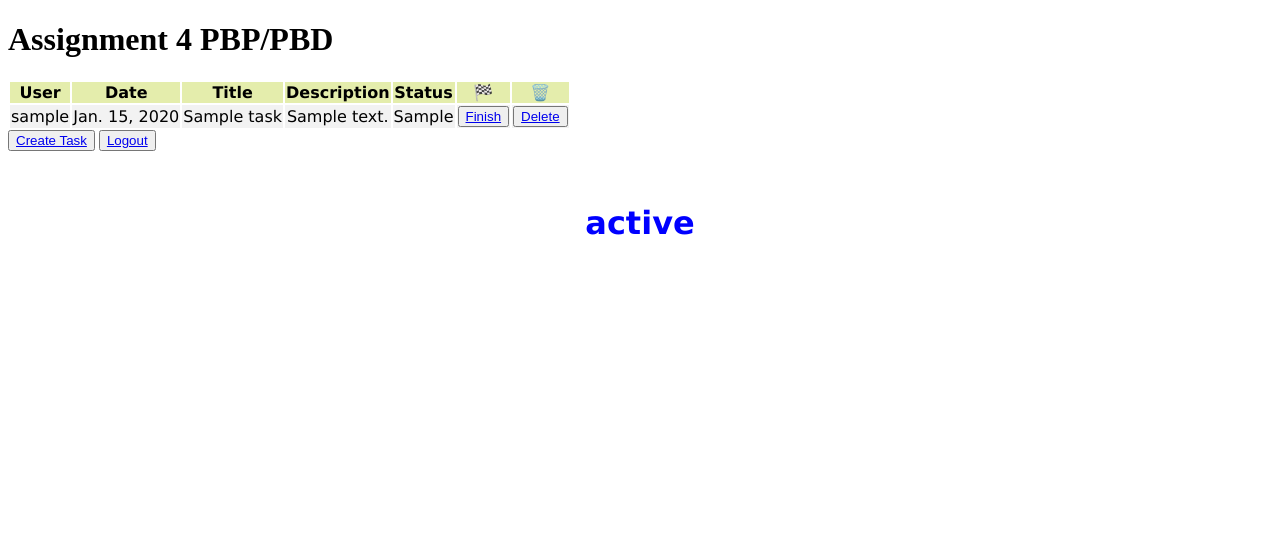
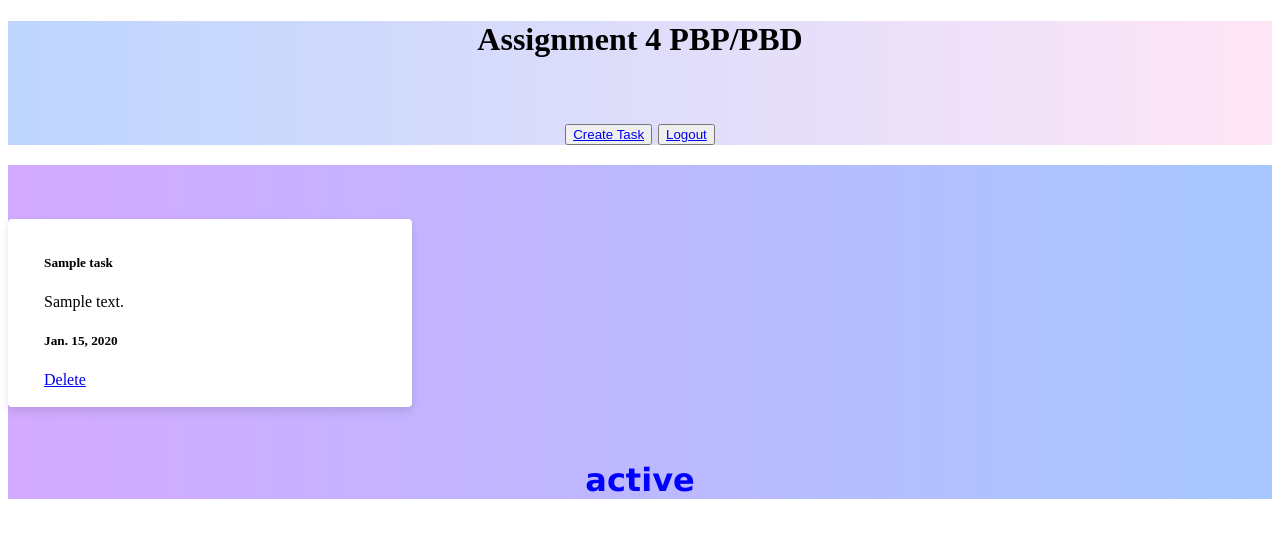
Before and after one commit to garbitz/tugas3_pbp, a Django app: template todolist/templates/todolist.html in a window 1280 px wide. Shown: the top 538 px of the page. Run offline with Django 4.2, Linux system fonts and the light colour scheme; tables that the repository leaves empty hold one stand-in row (values such as "Sample post"); the template is opened without the code that fills it: values that come from a table or form of the project are taken from there, most other values are stand-ins (such as "Sample title", 1, 10 or a date in 2020).

Commit message:
Update todolist.html

```diff
--- a/todolist/templates/todolist.html
+++ b/todolist/templates/todolist.html
@@ -2,46 +2,85 @@
 
  {% block content %}
 
-  <h1>Assignment 4 PBP/PBD</h1>
+  <style>
+    .gradient-custom {
+      /* W3C, IE 10+/ Edge, Firefox 16+, Chrome 26+, Opera 12+, Safari 7+ */
+      background: linear-gradient(to right, rgb(211, 170, 255), rgb(166, 199, 255))
+    }
 
+    .navbar-custom {
+      background: linear-gradient(to left, rgb(255, 229, 246), rgb(189, 213, 255))
+    }
+
+    .card{
+      border-radius: 4px;
+      background: #fff;
+      box-shadow: 0 6px 10px rgba(0,0,0,.08), 0 0 6px rgba(0,0,0,.05);
+      transition: .3s transform cubic-bezier(.155,1.105,.295,1.12),.3s box-shadow,.3s -webkit-transform cubic-bezier(.155,1.105,.295,1.12);
+      padding: 14px 80px 18px 36px;
+      cursor: pointer;
+    }
+
+    .card:hover{
+      transform: scale(1.05);
+      box-shadow: 0 10px 20px rgba(0,0,0,.12), 0 4px 8px rgba(0,0,0,.06);
+    }
+
+    body {
+            overflow-x: hidden;
+        }
+  </style>
+
+
+
+  <div class="navbar fixed-top navbar-custom color-custom shadow-lg p-3 mb-5 ">
+
+    <h1 class="px-2" style="text-align: center;">Assignment 4 PBP/PBD<br></h1><br>
+
+
+    <h2 class="px-2" style="text-align: center;">
+      <button class="btn btn-outline-light btn-lg px-5">
+        <a href="{% url 'todolist:create-task' %}"> Create Task</a>
+      </button>
+
+      <button class="btn btn-outline-light btn-lg px-5">
+        <a href="{% url 'todolist:logout' %}"> Logout</a>
+      </button>
+    </h2>
+
+  </div>
+
+  <div class="gradient-custom">
+    <br><br><br>
     {% if list %}
-  <table style="font-family: Verdana, Geneva, Tahoma, sans-serif;">
-    <tr>
-      <th>User</th>
-      <th>Date</th>
-      <th>Title</th>
-      <th>Description</th>
-      <th>Status</th>
-      <th>🏁</th>
-      <th>🗑️</th>
-    </tr>
+      <div class="row row-cols-4 g-5 py-5 px-5 row d-flex justify-content-center">
       {% comment %} Add the data below this line {% endcomment %}
       {% for item in list %}
-    <tr>
-      <td>{{item.user}}</td>
-      <td>{{item.date}}</td>
-      <td>{{item.title}}</td>
-      <td>{{item.description}}</td>
-      <td>{{item.is_finished}}</td>
-      <td><button><a href="{% url 'todolist:finish-task' item.id %}">Finish</a></button></td>
-      <td><button><a href="{% url 'todolist:delete-task' item.id %}">Delete</a></button></td>
 
-    </tr>
+        <div class="col">
+          <div class="card .bg-light .bg-gradient rounded" style="width: 18rem;">
+            <div class="card-body">
+              <h5 class="card-title">{{item.title}}</h5>
+              <p class="card-text">{{item.description}}</p>
+              <h5 class="card-date">{{item.date}}</h5>
+              <a href="{% url 'todolist:delete-task' item.id %}">Delete</a>
+            </div>
+          </div>
+        </div>
+
+
+
       {% endfor %}
-  </table>
+      </div>
     {% else %}
     <p>No Task Available</p>
     {% endif %}
 
-  <button>
-    <a href="{% url 'todolist:create-task' %}"> Create Task</a>
-  </button>
+    <h5></h5>
 
-  <button>
-    <a href="{% url 'todolist:logout' %}"> Logout</a>
-  </button>
 
     <h5 style = "font-family: Verdana, Geneva, Tahoma, sans-serif; font-size: 32px; color: blue; text-align: center;">{{status}}</h5>
 
 
    {% endblock content %}
+  </div>
```
Lines whose indentation alone changed are shown as unchanged.
